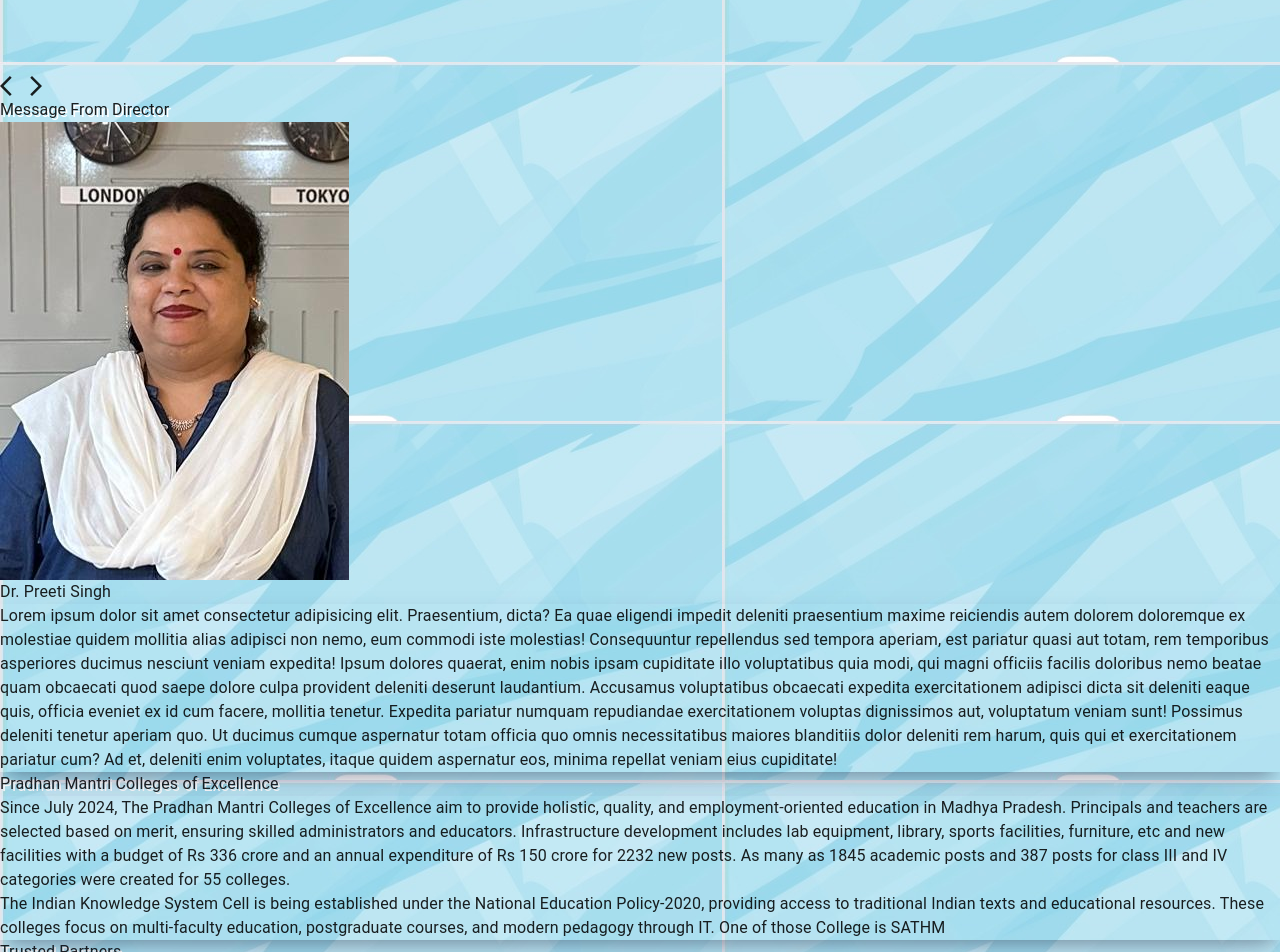
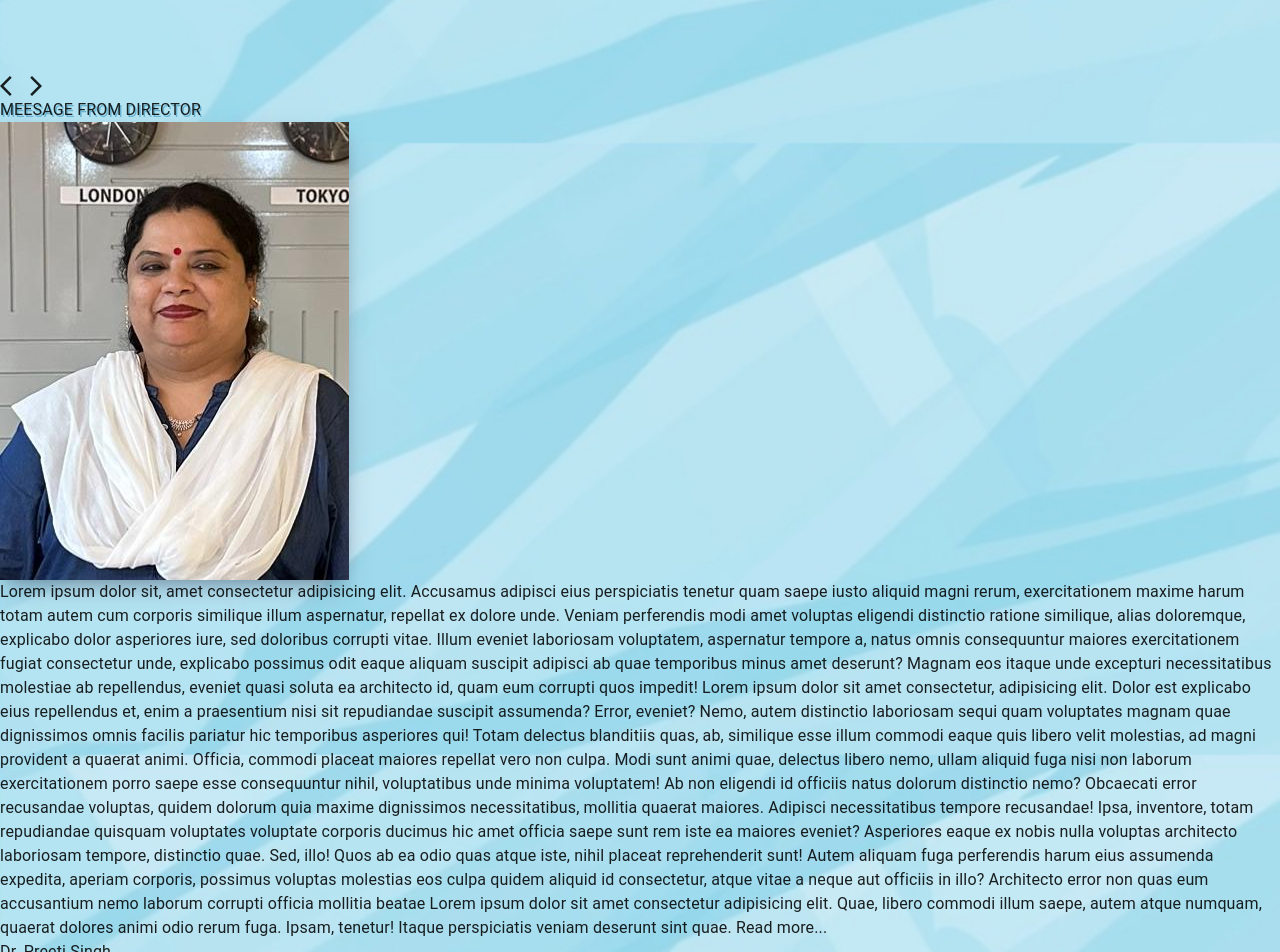
Before and after one commit to dikshagupta3094/Satham, a React (Vite) app: page / in a window 1280 px wide. Shown: the part 5580-6532 px from the top of the page. Built offline with nearby package versions, Linux system fonts and the light colour scheme.

Commit message:
Added Message from director

```diff
--- a/src/Components/HomeComponent/CraouslSlider.jsx
+++ b/src/Components/HomeComponent/CraouslSlider.jsx
@@ -25,7 +25,7 @@ function CraouslSlider({
   }, []);
   return (
     <div
-      className="relative overflow-hidden w-full h-[700px] ">
+      className="relative overflow-hidden w-full h-[700px] border-blue-950 border-4 rounded-lg">
       <div
         className="flex"
         style={{
--- a/src/Components/HomeComponent/MsgDirector.jsx
+++ b/src/Components/HomeComponent/MsgDirector.jsx
@@ -1,7 +1,8 @@
-import React, { useEffect } from 'react'
-import DirectorImg from '../../assets/Home/DirectorImg.jpg'
+import React, { useEffect } from "react";
+import DirectorImg from "../../assets/Home/DirectorImg.jpg";
 import AOS from "aos";
 import "aos/dist/aos.css";
+import { NavLink } from "react-router-dom";
 function MsgDirector() {
   useEffect(() => {
     AOS.init({
@@ -11,15 +12,77 @@ function MsgDirector() {
     });
   }, []);
   return (
-    <div className="w-full">
-    <h1 className="text-3xl font-semibold text-gray-700 p-2 text-center text-shadow mt-8">
-      Message From Director
+    <div className="bg-white border-4 border-blue-950 mx-2 rounded-md">
+      <h1 className="text-white text-center text-3xl p-4  font-bold bg-blue-900 text-shadow ">
+        MEESAGE FROM DIRECTOR
       </h1>
+      <div className="flex flex-col md:flex-col lg:flex-row items-center justify-center gap-10  mx-2 rounded-lg">
+        <div className="lg:w-[30%] flex justify-center">
+          <img
+            src={DirectorImg}
+            alt="Director Image"
+            className="box-shadow ml-3 mt-3 rounded-md h-auto w-full "
+          />
+        </div>
+        <div className="lg:w-3/4 w-full">
+          <p className="text-justify ">
+            Lorem ipsum dolor sit, amet consectetur adipisicing elit. Accusamus
+            adipisci eius perspiciatis tenetur quam saepe iusto aliquid magni
+            rerum, exercitationem maxime harum totam autem cum corporis
+            similique illum aspernatur, repellat ex dolore unde. Veniam
+            perferendis modi amet voluptas eligendi distinctio ratione
+            similique, alias doloremque, explicabo dolor asperiores iure, sed
+            doloribus corrupti vitae. Illum eveniet laboriosam voluptatem,
+            aspernatur tempore a, natus omnis consequuntur maiores
+            exercitationem fugiat consectetur unde, explicabo possimus odit
+            eaque aliquam suscipit adipisci ab quae temporibus minus amet
+            deserunt? Magnam eos itaque unde excepturi necessitatibus molestiae
+            ab repellendus, eveniet quasi soluta ea architecto id, quam eum
+            corrupti quos impedit! Lorem ipsum dolor sit amet consectetur,
+            adipisicing elit. Dolor est explicabo eius repellendus et, enim a
+            praesentium nisi sit repudiandae suscipit assumenda? Error, eveniet?
+            Nemo, autem distinctio laboriosam sequi quam voluptates magnam quae
+            dignissimos omnis facilis pariatur hic temporibus asperiores qui!
+            Totam delectus blanditiis quas, ab, similique esse illum commodi
+            eaque quis libero velit molestias, ad magni provident a quaerat
+            animi. Officia, commodi placeat maiores repellat vero non culpa.
+            Modi sunt animi quae, delectus libero nemo, ullam aliquid fuga nisi
+            non laborum exercitationem porro saepe esse consequuntur nihil,
+            voluptatibus unde minima voluptatem! Ab non eligendi id officiis
+            natus dolorum distinctio nemo? Obcaecati error recusandae voluptas,
+            quidem dolorum quia maxime dignissimos necessitatibus, mollitia
+            quaerat maiores. Adipisci necessitatibus tempore recusandae! Ipsa,
+            inventore, totam repudiandae quisquam voluptates voluptate corporis
+            ducimus hic amet officia saepe sunt rem iste ea maiores eveniet?
+            Asperiores eaque ex nobis nulla voluptas architecto laboriosam
+            tempore, distinctio quae. Sed, illo! Quos ab ea odio quas atque
+            iste, nihil placeat reprehenderit sunt! Autem aliquam fuga
+            perferendis harum eius assumenda expedita, aperiam corporis,
+            possimus voluptas molestias eos culpa quidem aliquid id consectetur,
+            atque vitae a neque aut officiis in illo? Architecto error non quas
+            eum accusantium nemo laborum corrupti officia mollitia beatae Lorem
+            ipsum dolor sit amet consectetur adipisicing elit. Quae, libero
+            commodi illum saepe, autem atque numquam, quaerat dolores animi odio
+            rerum fuga. Ipsam, tenetur! Itaque perspiciatis veniam deserunt sint
+            quae. <NavLink to='/directormsg'><button className=" text-blue-950 font-extrabold">Read more...</button></NavLink>
+          </p>
+          <p className="font-semibold text-xl">Dr. Preeti Singh</p>
+          <p className="font-semibold text-xl">
+            Director <span>SATHM</span>,DAVV
+          </p>
+        </div>
+      </div>
+    </div>
+  );
+}
 
-    <div className="max-w-screen-lg mx-auto p-4">
-      <div className="flex flex-col lg:flex-row md:flex-col justify-center items-center md:gap-10" data-aos="fade-zoom-in">
-        {/* Director Image Section */}
-        <div className="flex flex-col items-center">
+export default MsgDirector;
+
+{
+  /* Director Image Section */
+}
+{
+  /* <div className="flex flex-col items-center">
           <img
             src={DirectorImg}
             alt="Director Dr. Preeti Singh"
@@ -28,10 +91,14 @@ function MsgDirector() {
           <p className="text-center p-2 text-gray-800 font-bold text-xl hover:text-gray-600 mt-2">
             Dr. Preeti Singh
           </p>
-        </div>
+        </div> */
+}
 
-        {/* Director Description Section */}
-        <div
+{
+  /* Director Description Section */
+}
+{
+  /* <div
           className="w-full md:max-w-[700px] text-justify border shadow p-5 rounded-md bg-white leading-8 m-2 text-sm md:text-base box-shadow"
 
         >
@@ -55,11 +122,5 @@ function MsgDirector() {
           quis qui et exercitationem pariatur cum? Ad et, deleniti enim
           voluptates, itaque quidem aspernatur eos, minima repellat
           veniam eius cupiditate!
-        </div>
-      </div>
-    </div>
-  </div>
-  )
+        </div> */
 }
-
-export default MsgDirector
--- a/src/Components/Navbar.jsx
+++ b/src/Components/Navbar.jsx
@@ -3,7 +3,7 @@ import { MdOutlineArrowDropDown } from "react-icons/md";
 import { NavLink } from "react-router-dom";
 function Navbar() {
   return (
-    <div className="hidden md:flex items-center justify-evenly  bg-blue-900 py-4  text-white font-semibold lg:text-xl sm:sm:text-[15px] w-full  sticky top-0 z-10">
+    <div className="hidden md:flex items-center justify-evenly  bg-blue-900 py-4  text-white font-semibold lg:text-xl sm:sm:text-[15px] w-full">
       <NavLink to="/" className="hover:underline hover:text-blue-200 ">
         Home
       </NavLink>
--- a/src/Layout/HomeLayout.jsx
+++ b/src/Layout/HomeLayout.jsx
@@ -121,7 +121,7 @@ function HomeLayout({ children }) {
       {/* Navbar */}
       <div className="border  border-gray-400 "></div>
 
-     <div>
+     <div className="sticky top-0 z-10">
       <Navbar/>
      </div>
 
--- a/src/Pages/Home.jsx
+++ b/src/Pages/Home.jsx
@@ -1,6 +1,6 @@
 import React, { useEffect } from "react";
 import HomeLayout from "../Layout/HomeLayout";
-import bgHome4 from "../assets/Home/bgHome4.jpg";
+import bgHome4 from "../assets/Home/BackgroundImage.jpg";
 import AOS from "aos";
 import "aos/dist/aos.css";
 import { Images } from "../Constants/CraouselData";
@@ -20,11 +20,11 @@ function Home() {
     <HomeLayout>
       {/* style={{ backgroundImage: `url(${bgHome1})` }} */}
       {/* bg-gradient-to-r from-cyan-400 to-blue-400 */}
-      <div className="bg-repeat" style={{ backgroundImage: `url(${bgHome4})` }}>
+      <div  style={{ backgroundImage: `url(${bgHome4})`, backgroundSize:'100%'}}>
         <div className="flex flex-col items-center justify-center">
 
           {/* Crasouel */}{" "}
-          <div>
+          <div className="m-1">
             <CraouslSlider images={Images.map((img) => img.image)} />
           </div>
 
--- a/src/index.css
+++ b/src/index.css
@@ -13,7 +13,7 @@
 }
 
 .text-shadow {
-  text-shadow: 2px 2px #fff;
+  text-shadow: 1.5px 1.5px #69b3d1;
 }
 
 .slide-tracker {
```
Also changed, not shown: src/assets/Home/BackgroundImage.jpg (added). Lines whose indentation alone changed are shown as unchanged.
